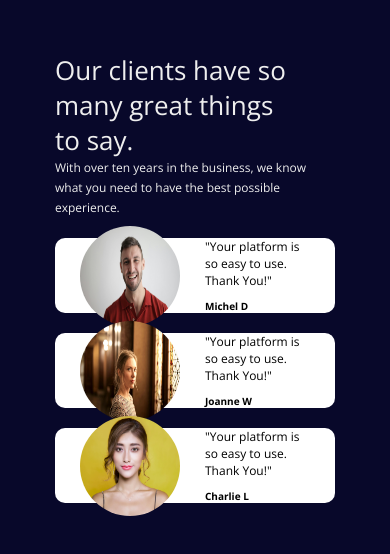
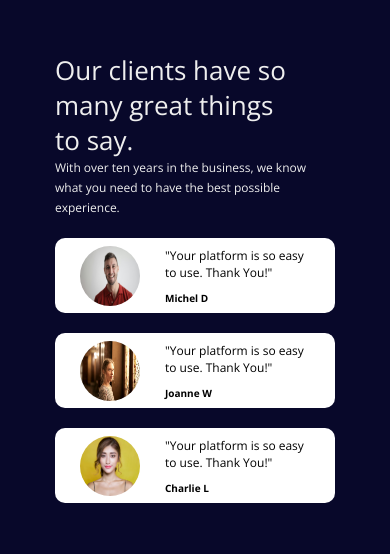
Before and after one commit to Iosalom/Client-testimonial-flex, a plain HTML site: page index.html in a window 390 px wide. Shown: the part 174-728 px from the top of the page. Drawn offline with nearby package versions, Linux system fonts and the light colour scheme.

Commit message:
Update styles.css

```diff
--- a/styles.css
+++ b/styles.css
@@ -45,12 +45,6 @@ main div ul li {
   border-radius: 10px;
   transition: 0.5s ease-in-out;
 }
-main div ul li div img {
-  height: 100px;
-  width: 100px;
-  border-radius: 50px;
-  transition: 0.5s ease-out;
-}
 /*  */
 main div ul li h4 {
   font-size: 18px;
@@ -67,6 +61,7 @@ main div ul li div:nth-child(2) {
 main div ul li:hover {
   margin-left: -50px;
   background: rgb(219, 221, 221);
+  transition: 0.5s ease-in-out;
 }
 section {
   display: flex;
@@ -81,6 +76,11 @@ section div {
   display: flex;
   flex-direction: column;
   transition: 0.3 ease-out;
+}
+main div ul li div img {
+  height: 100px;
+  width: 100px;
+  border-radius: 50px;
 }
 section div h2 {
   line-height: 60px;
@@ -141,6 +141,11 @@ section div p {
 }
 
 @media (max-width: 680px) {
+  main div ul li div img {
+    height: 85px;
+    width: 85px;
+    border-radius: 50px;
+  }
   main div ul li {
     height: 125px;
     width: 500px;
@@ -169,8 +174,8 @@ section div p {
 }
 @media (max-width: 580px) {
   img {
-    width: 75px;
-    height: 75px;
+    width: 70px;
+    height: 70px;
   }
   main div ul li {
     height: 100px;
@@ -200,8 +205,8 @@ section div p {
 }
 @media (max-width: 515px) {
   img {
-    width: 55px;
-    height: 55px;
+    width: 60px;
+    height: 60px;
   }
   main div ul li {
     height: 100px;
@@ -231,9 +236,9 @@ section div p {
   }
 }
 @media (max-width: 402px) {
-  img {
-    width: 55px;
-    height: 55px;
+  main div ul li div img {
+    height: 60px;
+    width: 60px;
   }
   main div ul li {
     height: 75px;
```
